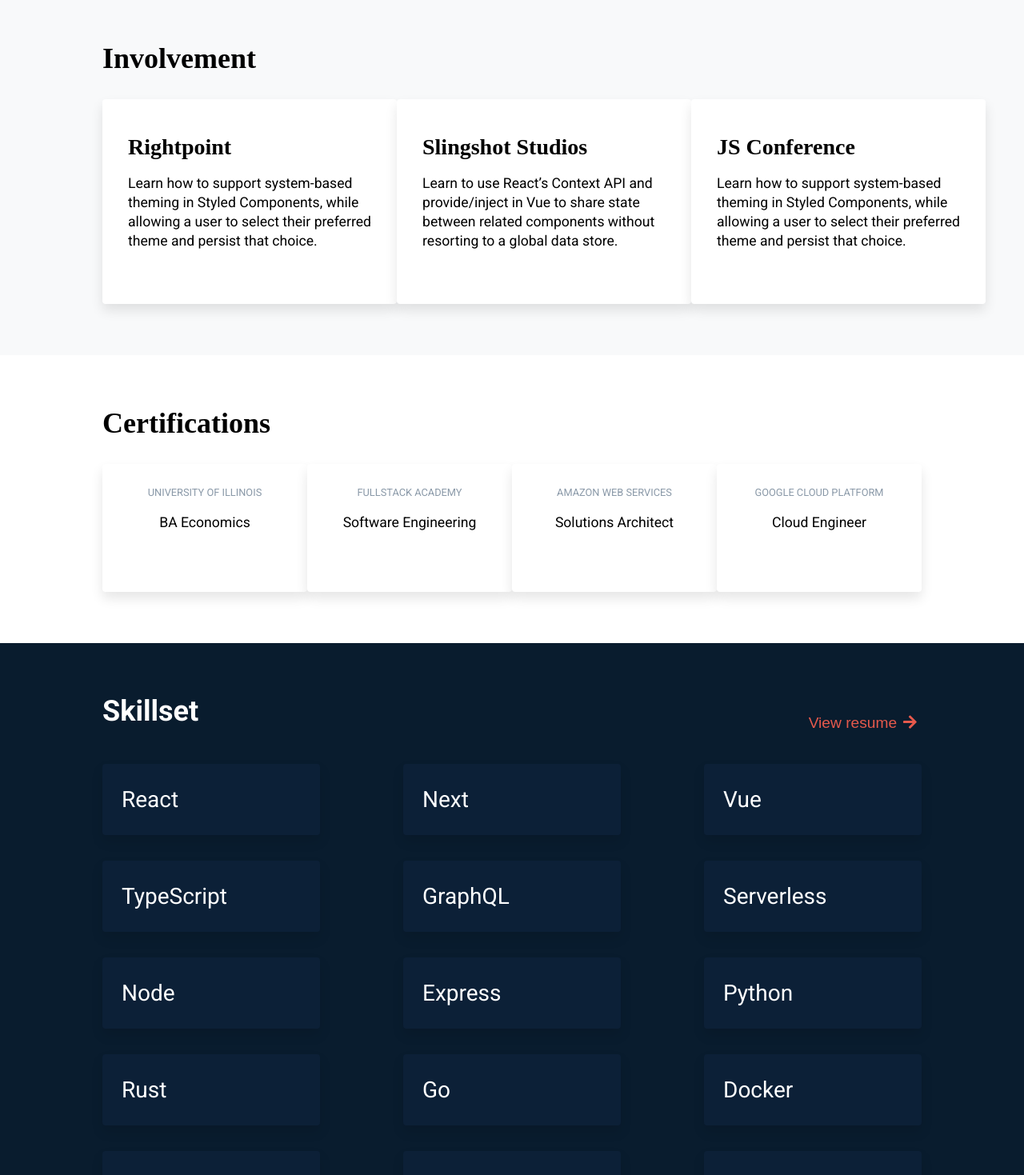
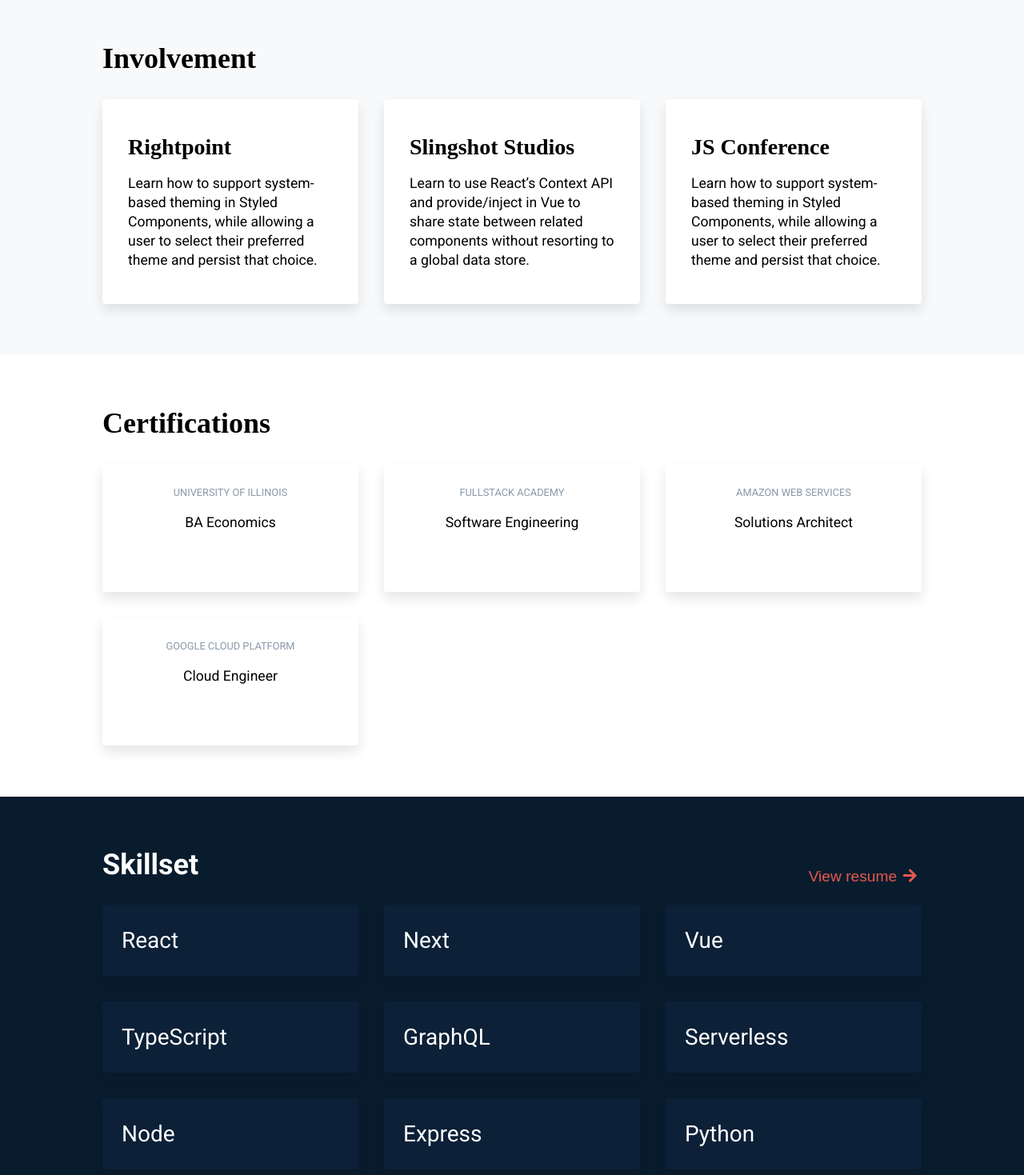
Before and after one commit to ethanblumenthal/personal-website, a Next.js app: page /about in a window 1280 px wide. Shown: the part 720-2189 px from the top of the page at 80% size. Built offline with nearby package versions, Linux system fonts and the light colour scheme.

Commit message:
Refactored cards to be responsive using CSS grids.

```diff
--- a/components/certifications.tsx
+++ b/components/certifications.tsx
@@ -1,6 +1,6 @@
 import { SmallCard } from '../elements/cards';
 import { SectionHeader, Text, SubText } from '../elements/text';
-import { BackgroundContainer, FlexContainer } from '../elements/containers';
+import { BackgroundContainer, LgGridContainer } from '../elements/containers';
 import { CERTIFICATIONS } from '../utils';
 
 interface ICertification {
@@ -12,7 +12,7 @@
   <BackgroundContainer>
     <SectionHeader>Certifications</SectionHeader>
 
-    <FlexContainer>
+    <LgGridContainer>
       {CERTIFICATIONS &&
         CERTIFICATIONS.map(({ title, description }: ICertification) => (
           <SmallCard key={title}>
@@ -20,7 +20,7 @@
             <Text>{title}</Text>
           </SmallCard>
         ))}
-    </FlexContainer>
+    </LgGridContainer>
   </BackgroundContainer>
 );
 
--- a/components/involvement.tsx
+++ b/components/involvement.tsx
@@ -1,6 +1,6 @@
 import { BaseCard } from '../elements/cards';
 import { SectionHeader, CardHeader, Text } from '../elements/text';
-import { FlexContainer, OffsetContainer } from '../elements/containers';
+import { GridContainer, OffsetContainer } from '../elements/containers';
 import { INVOLVEMENT } from '../utils';
 
 interface IInvolvement {
@@ -13,7 +13,7 @@
   <OffsetContainer>
     <SectionHeader>Involvement</SectionHeader>
 
-    <FlexContainer>
+    <GridContainer>
       {INVOLVEMENT &&
         INVOLVEMENT.map(({ title, description, link }: IInvolvement) => (
           <a href={link} target="_blank" key={title}>
@@ -23,7 +23,7 @@
             </BaseCard>
           </a>
         ))}
-    </FlexContainer>
+    </GridContainer>
   </OffsetContainer>
 );
 
--- a/components/posts.tsx
+++ b/components/posts.tsx
@@ -4,12 +4,12 @@
 
 import { ImageCard } from '../elements/cards';
 import { CardHeader, Text, SubText } from '../elements/text';
-import { BackgroundContainer, FlexContainer } from '../elements/containers';
+import { BackgroundContainer, GridContainer } from '../elements/containers';
 import { IPost } from '../utils';
 
 const Posts = ({ allPosts }) => (
   <BackgroundContainer>
-    <FlexContainer>
+    <GridContainer>
       {allPosts &&
         allPosts.map(({ date, title, excerpt, coverImage, slug }: IPost) => (
           <Link href={`/blog/${slug}`} key={slug}>
@@ -21,7 +21,7 @@
             </ImageCard>
           </Link>
         ))}
-    </FlexContainer>
+    </GridContainer>
   </BackgroundContainer>
 );
 
--- a/components/recent-posts.tsx
+++ b/components/recent-posts.tsx
@@ -4,7 +4,7 @@
 import moment from 'moment';
 
 import { SectionHeader, CardHeader, Text, SubText } from '../elements/text';
-import { OffsetContainer, FlexContainer } from '../elements/containers';
+import { OffsetContainer, FlexContainer, GridContainer } from '../elements/containers';
 import { ArrowButton } from '../elements/buttons';
 import { Card } from '../elements/cards';
 import { IPost } from '../utils';
@@ -21,7 +21,7 @@
       </Link>
     </FlexContainer>
 
-    <FlexContainer>
+    <GridContainer>
       {allPosts &&
         allPosts.slice(0, 3).map(({ title, date, excerpt }: IPost) => (
           <Card key={title}>
@@ -30,7 +30,7 @@
             <Text>{excerpt}</Text>
           </Card>
         ))}
-    </FlexContainer>
+    </GridContainer>
   </OffsetContainer>
 );
 export default RecentPosts;
--- a/components/skillset.tsx
+++ b/components/skillset.tsx
@@ -4,21 +4,13 @@
 import { faArrowRight } from '@fortawesome/free-solid-svg-icons';
 
 import { ArrowButton } from '../elements/buttons';
-import { ColorContainer, FlexContainer } from '../elements/containers';
+import { ColorContainer, FlexContainer, LgGridContainer } from '../elements/containers';
 import { SKILLSET } from '../utils';
 
-const SkillContainer = styled.div`
-  display: flex;
-  justify-content: space-between;
-  flex-wrap: wrap;
-`;
-
 const Skill = styled.div`
-  width: 17rem;
   background-color: ${({ theme }) => theme.colors.tertiery};
   box-shadow: 0px 8px 15px rgba(0, 0, 0, 0.1);
   border-radius: 0.25rem;
-  margin: 1rem 0;
 `;
 
 export const SectionHeader = styled.h2`
@@ -46,14 +38,14 @@
       </Link>
     </FlexContainer>
 
-    <SkillContainer>
+    <LgGridContainer>
       {SKILLSET &&
         SKILLSET.map((skill) => (
           <Skill key={skill}>
             <Text>{skill}</Text>
           </Skill>
         ))}
-    </SkillContainer>
+    </LgGridContainer>
   </ColorContainer>
 );
 
--- a/elements/cards.tsx
+++ b/elements/cards.tsx
@@ -5,7 +5,6 @@
   background-color: ${({ theme }) => theme.colors.card};
   box-shadow: 0px 8px 15px rgba(0, 0, 0, 0.1);
   border-radius: 0.25rem;
-  width: 23rem;
   padding: 1rem 2rem;
   transition: ${({ theme }) => theme.transitions.ease};
   cursor: pointer;
@@ -31,6 +30,5 @@
 
 export const SmallCard = styled(Card)`
   height: 10rem;
-  width: 16rem;
   text-align: center;
 `;
--- a/elements/containers.tsx
+++ b/elements/containers.tsx
@@ -33,4 +33,17 @@
 export const FlexContainer = styled.div`
   display: flex;
   justify-content: space-between;
+  flex-wrap: wrap;
 `;
+
+export const GridContainer = styled.div`
+  display: grid;
+  grid-gap: 2rem;
+  grid-template-columns: repeat(auto-fit, minmax(300px, 1fr));
+`;
+
+export const LgGridContainer = styled.div`
+  display: grid;
+  grid-gap: 2rem;
+  grid-template-columns: repeat(auto-fit, minmax(250px, 1fr));
+`;
```
